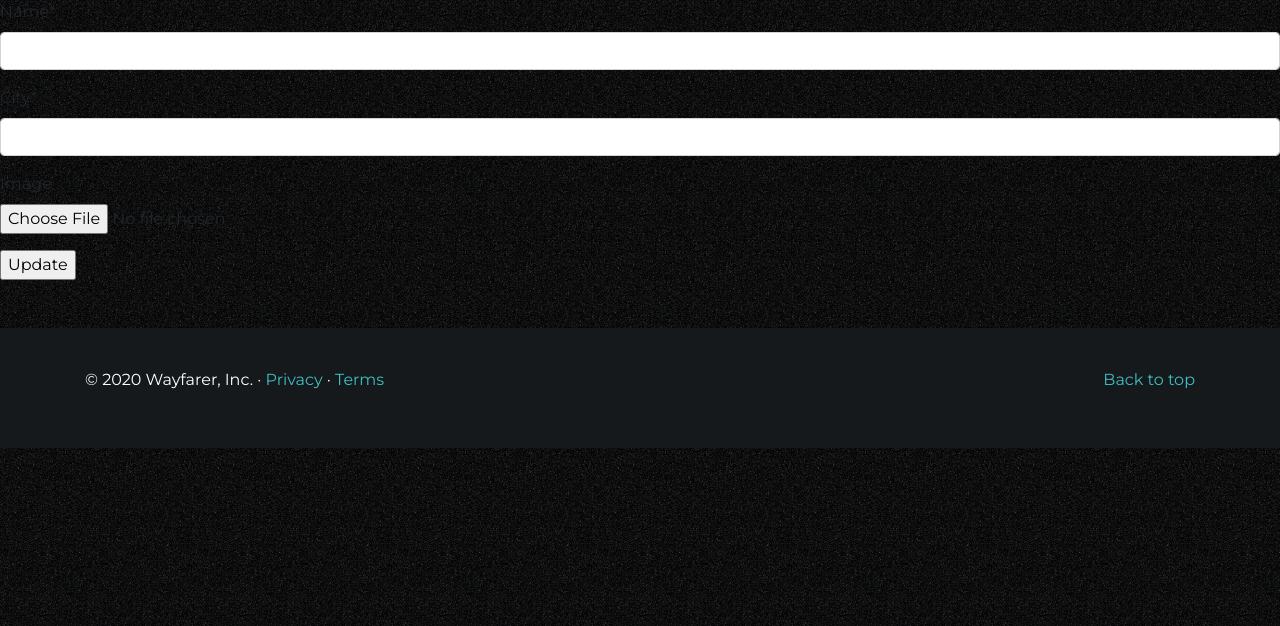
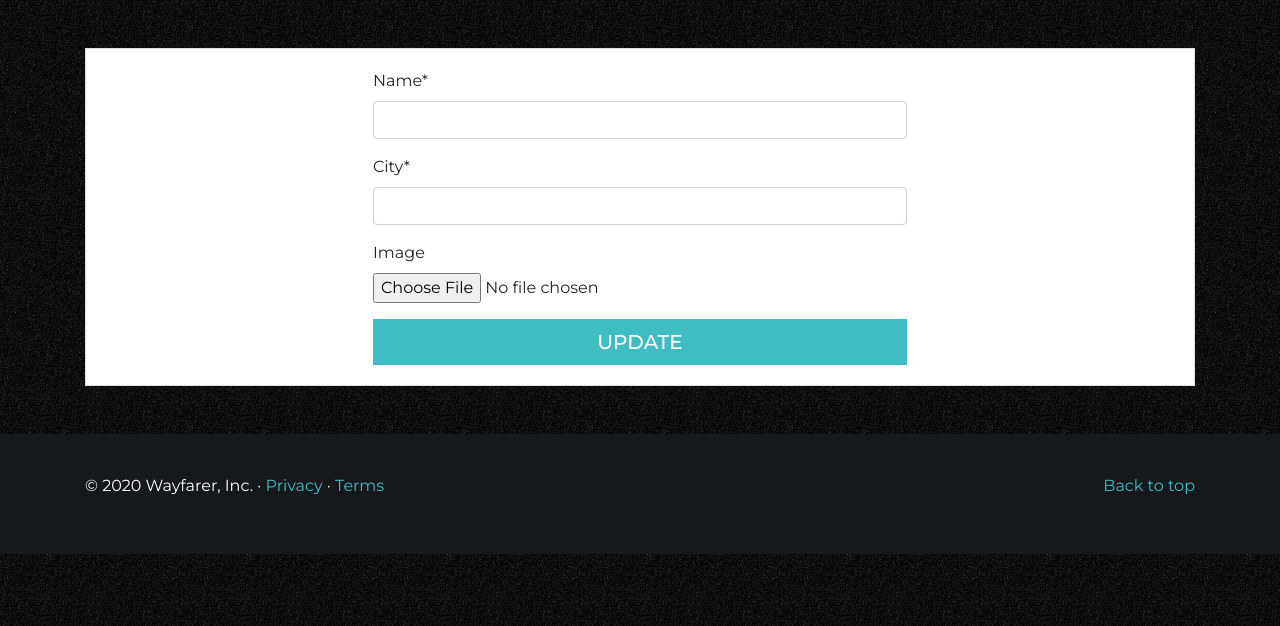
Before and after one commit to gabtorre/wayfarer, a Django app: page /profile/edit/ in a window 1280 px wide. Shown: the part 103-729 px from the top of the page. Run offline with Django 3.2, Linux system fonts and the light colour scheme; the visitor is signed in with stand-in values (Sample User, id 1); some libraries are stand-ins or nearby versions.

Commit message:
Edit Profile Edit page

```diff
--- a/main_app/templates/account/edit.html
+++ b/main_app/templates/account/edit.html
@@ -4,10 +4,16 @@
 
 {% load crispy_forms_tags %}
 
-<form enctype="multipart/form-data" action="{% url 'profile_edit' %}" method='POST'>
-    {% csrf_token %}
-    {{ profile_form|crispy }}
-    <input type="submit" value="Update">
-</form>
+<div class="container mb-5">
+    <div class="card mt-5">
+      <div class="card-body">
+        <form enctype="multipart/form-data" action="{% url 'profile_edit' %}" method='POST' class='w-50 mx-auto h-100'>
+            {% csrf_token %}
+            {{ profile_form|crispy }}
+            <input type="submit" value="Update" class="btn btn-primary btn-lg btn-block btn-blue">
+        </form>
+        </div>
+    </div>
+</div>
 
 {% endblock %}
--- a/main_app/views.py
+++ b/main_app/views.py
@@ -100,7 +100,7 @@ def main(request, slug):
     cities = City.objects.all()
     city = City.objects.get(slug=slug)
     # posts = Post.objects.filter(city=city_id)
-    post_list = Post.objects.filter(city=city_id)
+    post_list = Post.objects.filter(city=city.id)
     paginator = Paginator(post_list, 10)
     page = request.GET.get('page')
 
```
